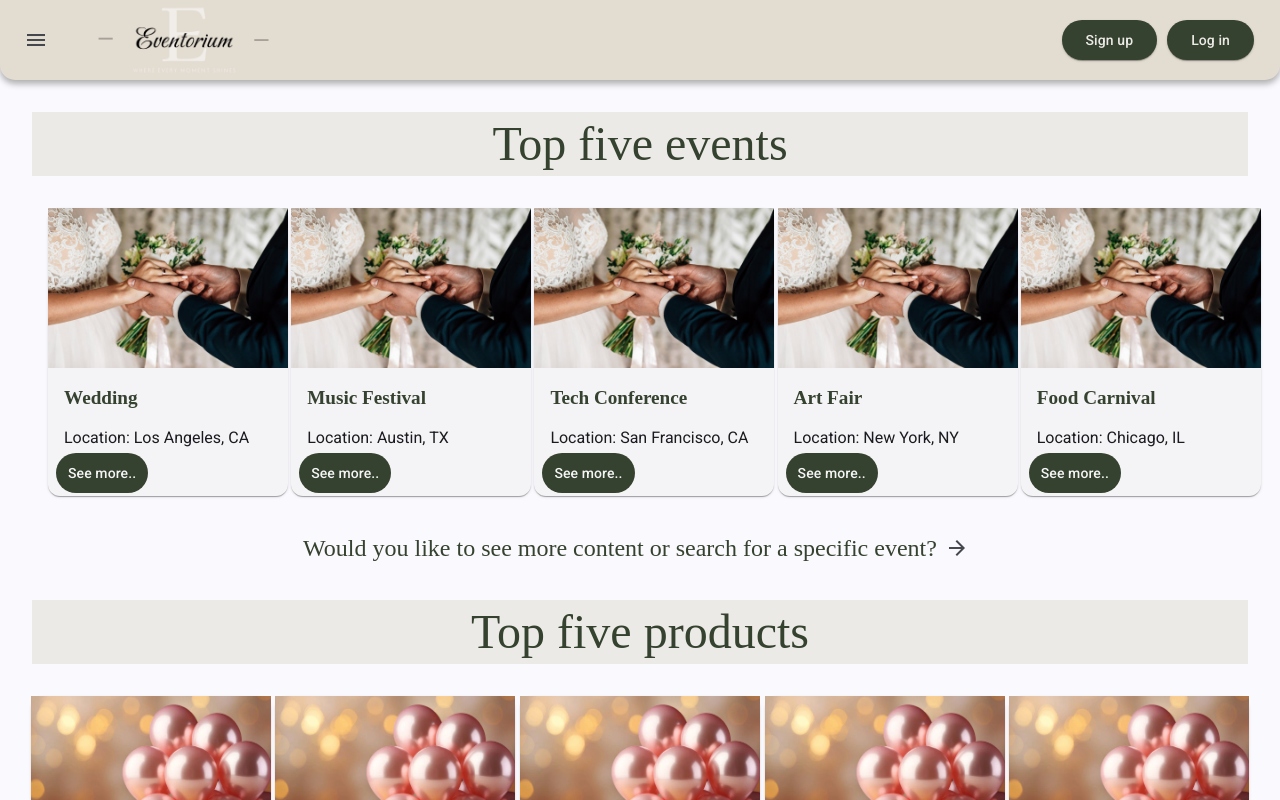
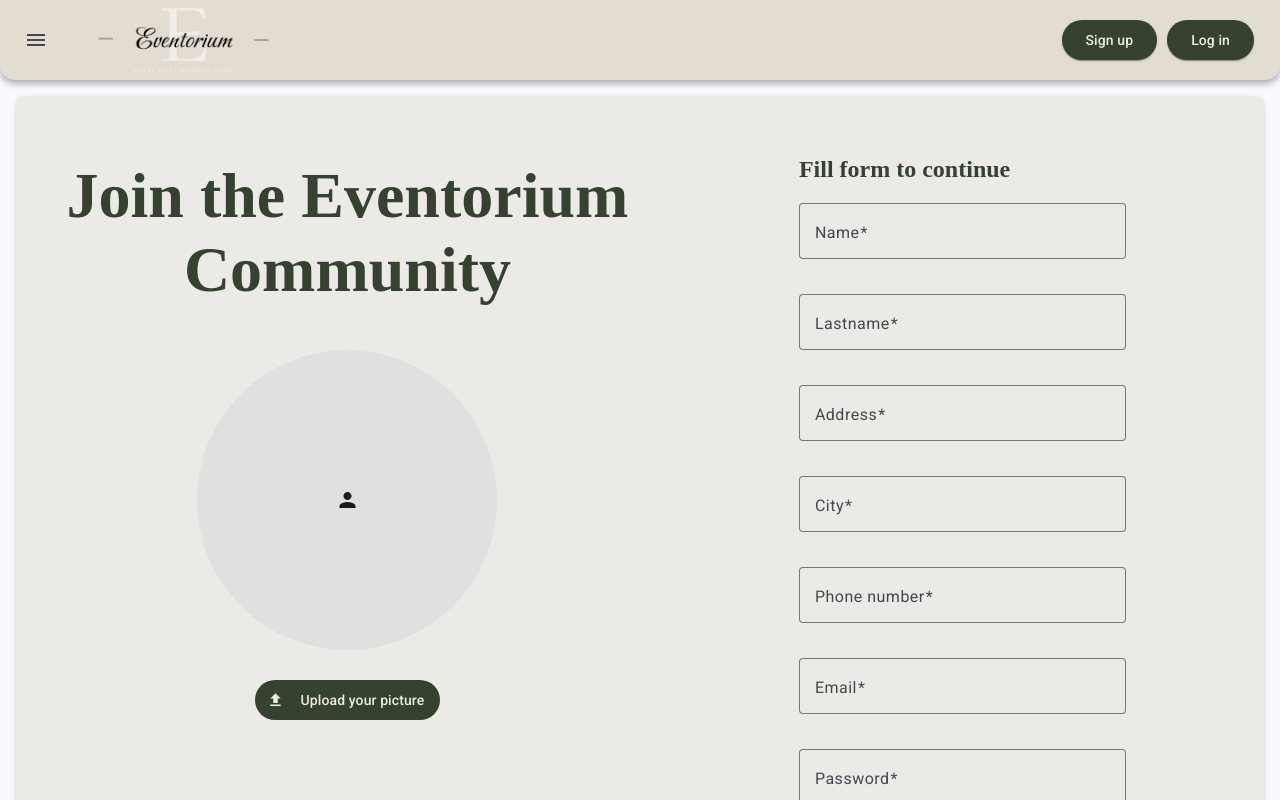
Before and after one commit to natasakasikovic/eventorium-frontend, an Angular app: page /signup in a window 1280 px wide. Before the commit this address led to /home. Built offline with nearby package versions, Linux system fonts and the light colour scheme.

Commit message:
feat: implement user registration

```diff
--- a/angular.json
+++ b/angular.json
@@ -96,6 +96,7 @@
               }
             ],
             "styles": [
+              "@angular/material/prebuilt-themes/azure-blue.css",
               "src/styles.css"
             ],
             "scripts": []
--- a/src/app/app-routing.module.ts
+++ b/src/app/app-routing.module.ts
@@ -7,10 +7,12 @@ import {ManageableServicesComponent} from './service/manageable-services/managea
 import {ServiceDetailsComponent} from './service/service-details/service-details.component';
 import {EditServiceComponent} from './service/edit-service/edit-service.component';
 import {CreateServiceComponent} from './service/create-service/create-service.component';
+import { UserRegisterComponent } from './auth/user-register/user-register.component';
 
 const routes: Routes = [
   { path: 'home', component: HomeComponent },
   { path: 'login', component: LoginComponent },
+  { path: 'signup', component: UserRegisterComponent},
   { path: 'manageable-services', component: ManageableServicesComponent },
   { path: 'service-details/:id', component: ServiceDetailsComponent },
   { path: 'edit-service/:id', component: EditServiceComponent },
--- a/src/app/auth/auth.module.ts
+++ b/src/app/auth/auth.module.ts
@@ -2,17 +2,19 @@ import { NgModule } from '@angular/core';
 import { CommonModule } from '@angular/common';
 import { LoginComponent } from './login/login.component';
 import { MaterialModule } from '../infrastructure/material/material.module';
+import { UserRegisterComponent } from './user-register/user-register.component';
 
 @NgModule({
   declarations: [
-    LoginComponent
+    LoginComponent,
+    UserRegisterComponent
   ],
   imports: [
     CommonModule,
     MaterialModule
   ],
   exports: [
-    LoginComponent
+    LoginComponent, UserRegisterComponent
   ]
 })
 export class AuthModule { }
--- a/src/app/auth/auth.service.ts
+++ b/src/app/auth/auth.service.ts
@@ -59,6 +59,11 @@ export class AuthService {
     if (user.password !== password) {
       return 'The password you entered is incorrect. Please try again.';
     }
+
+    if (user.activated === false) {
+      return 'The account has not been activated yet. Check your email inbox.'
+    }
+
     this.userSubject.next(user);
     return user;
   }
@@ -70,4 +75,8 @@ export class AuthService {
   getCurrentUser(): User | null {
     return this.userSubject.value;
   }
+
+  add(user: User): void {
+    this.users.push(user)
+  }
 }
--- /dev/null
+++ b/src/app/auth/user-register/user-register.component.css
@@ -0,0 +1,86 @@
+.container {
+    display: grid;
+    grid-template-columns: 4fr 3fr 0.5fr;
+    gap: 20px;
+    padding: 20px;
+    background-color: #ECEAE6;
+    font-family: 'jeju';
+    border-radius: 8px;
+}
+
+.left-section {
+    text-align: center;
+    display: flex;
+    flex-direction: column;
+    align-items: center;
+}
+
+
+.profile-picture {
+    width: 300px;
+    height: 300px;
+    border-radius: 50%;
+    overflow: hidden;
+    display: flex;
+    justify-content: center;
+    align-items: center;
+    background-color: #e0e0e0;
+  }
+
+  .profile-picture img {
+    width: 100%;
+    height: 100%;
+    object-fit: cover;
+  }
+
+.upload-button {
+    display: inline-flex;
+    align-items: center;
+    gap: 8px;
+    margin-top: 30px;
+}
+
+.left-section h1 {
+    font-size: 4em;
+    color: #35422F;
+}
+
+.right-section {
+    padding: 20px;
+    margin-left: 100px;
+}
+
+.right-section h2 {
+    font-size: 1.5em;
+    margin-bottom: 20px;
+    color: #35422F;
+}
+
+.form-control {
+    width: 100%;
+    margin-bottom: 15px;
+    margin-left: auto;
+    margin-right: auto;
+}
+
+.form-row {
+    display: flex;
+    gap: 15px;
+    width: 100%;
+}
+
+.form-row mat-form-field {
+    width: 100%;
+}
+
+.submit-section {
+    display: flex;
+    justify-content: center;
+    align-items: center;
+    height: 100%;
+}
+
+.submit-button {
+    display: flex;
+    background-color: #E3DCD1;
+}
--- /dev/null
+++ b/src/app/auth/user-register/user-register.component.html
@@ -0,0 +1,88 @@
+<div class="container mat-elevation-z2">
+    <div class="left-section">
+        <h1>Join the Eventorium Community</h1>
+        <div class="profile-picture">
+          <mat-icon>person</mat-icon>
+          <img *ngIf="selectedFile" [src]="imageUrl" alt="Selected Profile Picture" />
+        </div>
+        <button mat-button color="primary" class="upload-button standard-button" (click)="uploadFile()">
+          <mat-icon>upload</mat-icon>
+          Upload your picture
+        </button>
+        <input type="file" hidden (change)="onFileSelected($event)" #fileInput id="fileInput" />
+      </div>
+
+    <div class="right-section">
+      <h2>Fill form to continue</h2>
+      <form [formGroup]="registrationForm" (ngSubmit)="onSubmit()">
+        <!-- Person fields -->
+        <mat-form-field appearance="outline" class="form-control">
+          <mat-label>Name</mat-label>
+          <input matInput formControlName="name" />
+          <mat-error *ngIf="registrationForm.get('name').hasError('required')">Name is required</mat-error>
+        </mat-form-field>
+
+        <mat-form-field appearance="outline" class="form-control">
+          <mat-label>Lastname</mat-label>
+          <input matInput formControlName="lastname" />
+          <mat-error *ngIf="registrationForm.get('lastname').hasError('required')">Lastname is required</mat-error>
+        </mat-form-field>
+
+        <mat-form-field appearance="outline" class="form-control">
+          <mat-label>Address</mat-label>
+          <input matInput formControlName="address" />
+          <mat-error *ngIf="registrationForm.get('address').hasError('required')">Address is required</mat-error>
+        </mat-form-field>
+
+        <mat-form-field appearance="outline" class="form-control">
+          <mat-label>City</mat-label>
+          <input matInput formControlName="city" />
+          <mat-error *ngIf="registrationForm.get('city').hasError('required')">City is required</mat-error>
+        </mat-form-field>
+
+        <mat-form-field appearance="outline" class="form-control">
+          <mat-label>Phone number</mat-label>
+          <input matInput formControlName="phoneNumber" type="tel" />
+          <mat-error *ngIf="registrationForm.get('phoneNumber').hasError('required')">Phone number is required</mat-error>
+          <mat-error *ngIf="registrationForm.get('phoneNumber').hasError('pattern')">Invalid phone number</mat-error>
+        </mat-form-field>
+
+        <!-- User fields -->
+        <mat-form-field appearance="outline" class="form-control">
+          <mat-label>Email</mat-label>
+          <input matInput formControlName="email" type="email" />
+          <mat-error *ngIf="registrationForm.get('email').hasError('required')">Email is required</mat-error>
+          <mat-error *ngIf="registrationForm.get('email').hasError('email')">Invalid email</mat-error>
+        </mat-form-field>
+
+        <mat-form-field appearance="outline" class="form-control">
+          <mat-label>Password</mat-label>
+          <input matInput formControlName="password" type="password" />
+          <mat-error *ngIf="registrationForm.get('password').hasError('required')">Password is required</mat-error>
+          <mat-error *ngIf="registrationForm.get('password').hasError('minlength')">Password must be at least 6 characters</mat-error>
+        </mat-form-field>
+
+        <mat-form-field appearance="outline" class="form-control">
+          <mat-label>Confirm password</mat-label>
+          <input matInput formControlName="confirmPassword" type="password" />
+          <mat-error *ngIf="registrationForm.get('confirmPassword').hasError('required')">Confirm password is required</mat-error>
+          <mat-error *ngIf="registrationForm.hasError('passwordMismatch')">Passwords do not match</mat-error>
+        </mat-form-field>
+
+        <mat-form-field appearance="outline" class="form-control">
+            <mat-label>Register as</mat-label>
+            <mat-select formControlName="role">
+              <mat-option *ngFor="let role of userRoles" [value]="role">{{ role }}</mat-option>
+            </mat-select>
+            <mat-error *ngIf="registrationForm.get('role').hasError('required')">Please select a role</mat-error>
+          </mat-form-field>
+
+
+        <div class="submit-section">
+          <button mat-fab color="primary" class="submit-button" type="submit" [disabled]="registrationForm.invalid">
+            <mat-icon>arrow_forward</mat-icon>
+          </button>
+        </div>
+      </form>
+    </div>
+  </div>
--- /dev/null
+++ b/src/app/auth/user-register/user-register.component.ts
@@ -0,0 +1,85 @@
+import { Component } from '@angular/core';
+import { FormBuilder, FormGroup, Validators, ValidatorFn, AbstractControl, ValidationErrors } from '@angular/forms';
+import { User } from '../model/user.model';
+import { UserRole } from '../model/user-role.enum';
+import { AuthService } from '../auth.service';
+import { Router } from '@angular/router';
+
+@Component({
+  selector: 'app-user-register',
+  templateUrl: './user-register.component.html',
+  styleUrl: './user-register.component.css'
+})
+export class UserRegisterComponent {
+  registrationForm: FormGroup;
+  userRoles = [UserRole.EO, UserRole.SPP];
+  selectedFile: File | null = null;
+  imageUrl: string | undefined = undefined;
+
+  constructor(private fb: FormBuilder, private authService: AuthService, private router: Router) {
+    this.registrationForm = this.fb.group({
+      name: ['', Validators.required],
+      lastname: ['', Validators.required],
+      address: ['', Validators.required],
+      city: ['', Validators.required],
+      phoneNumber: ['', [Validators.required, Validators.pattern('^[0-9]*$')]],
+      email: ['', [Validators.required, Validators.email]],
+      password: ['', [Validators.required, Validators.minLength(6)]],
+      confirmPassword: ['', [Validators.required, Validators.minLength(6)]],
+      role: ['', Validators.required],
+    }, { validator: passwordMatchValidator() });
+  }
+
+  onSubmit() {
+    if (this.registrationForm.valid) {
+      const user: User = this.registrationForm.value;
+      user.activated = false;
+      this.authService.add(user);
+      this.showActivationDialog();
+    }
+  }
+
+  uploadFile() {
+    const fileInput: HTMLElement = document.getElementById('fileInput')!;
+    fileInput.click();
+  }
+
+  onFileSelected(event: Event) {
+    const input = event.target as HTMLInputElement;
+    if (input?.files?.length) {
+      const file = input.files[0];
+      console.log('Selected file:', file.name);
+      this.selectedFile = file;
+
+      this.imageUrl = URL.createObjectURL(file);
+    }
+  }
+
+  showActivationDialog(): void {
+    // NOTE: This will be changed to avoid using 'alert' in the future.
+    alert(`Account Activation Required
+        Thank you for signing up!
+
+        To complete your registration, please follow these steps:
+
+        1. Check your email: We’ve sent an activation link to the email address you provided.
+        2. Activate your account: Click the link within 24 hours to confirm your email and activate your account.
+
+        Important: Your activation link will expire after 24 hours. If you do not activate your account within this time, you will need to repeat the registration process.
+
+        Thank you for choosing Eventorium!`);
+
+    this.router.navigate(['/']);
+  }
+}
+
+export function passwordMatchValidator(): ValidatorFn {
+  return (control: AbstractControl): ValidationErrors | null => {
+    const password = control.get('password')?.value;
+    const confirmPassword = control.get('confirmPassword')?.value;
+
+    return password && confirmPassword && password !== confirmPassword
+      ? { passwordMismatch: true }
+      : null;
+  };
+}
```
Also changed, not shown: src/app/infrastructure/material/material.module.ts (+7 -1 lines), package.json (line endings or trailing spaces), 1 other file (tests, documents, lock files or other folders).
